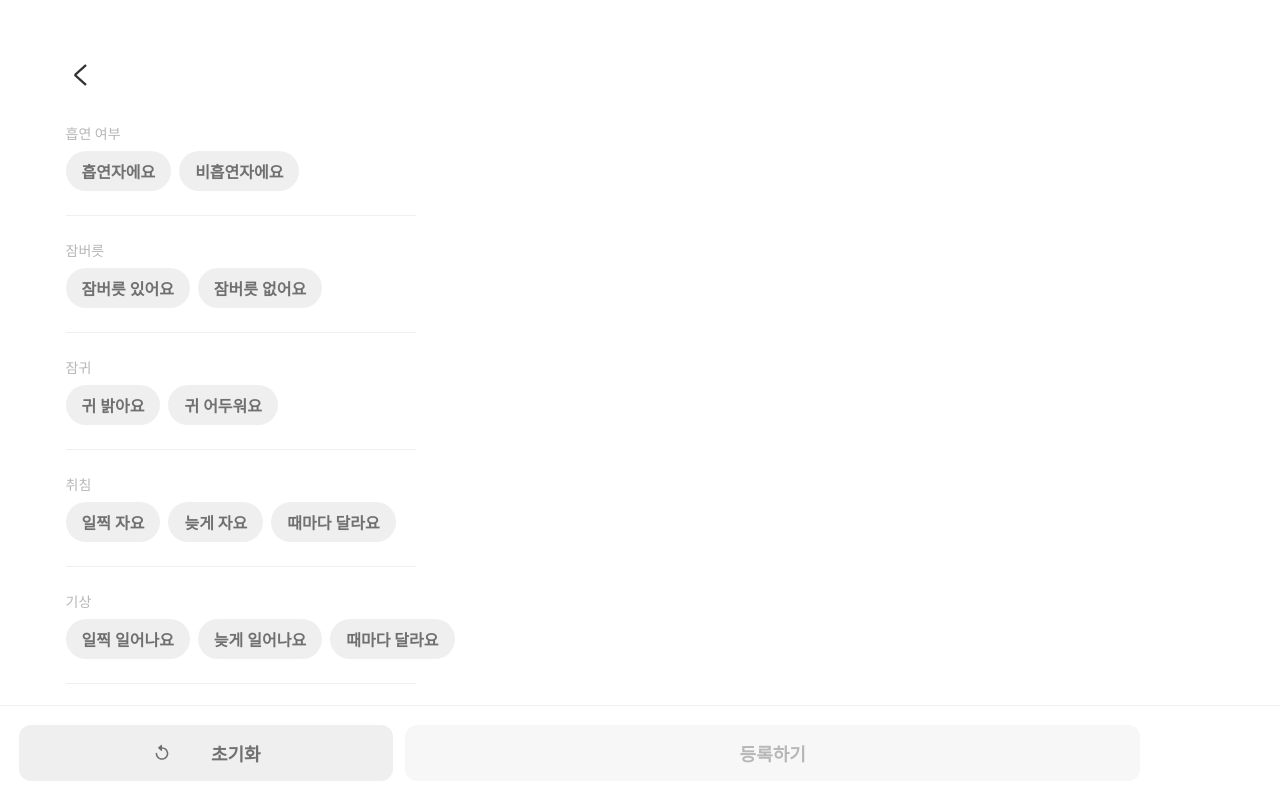
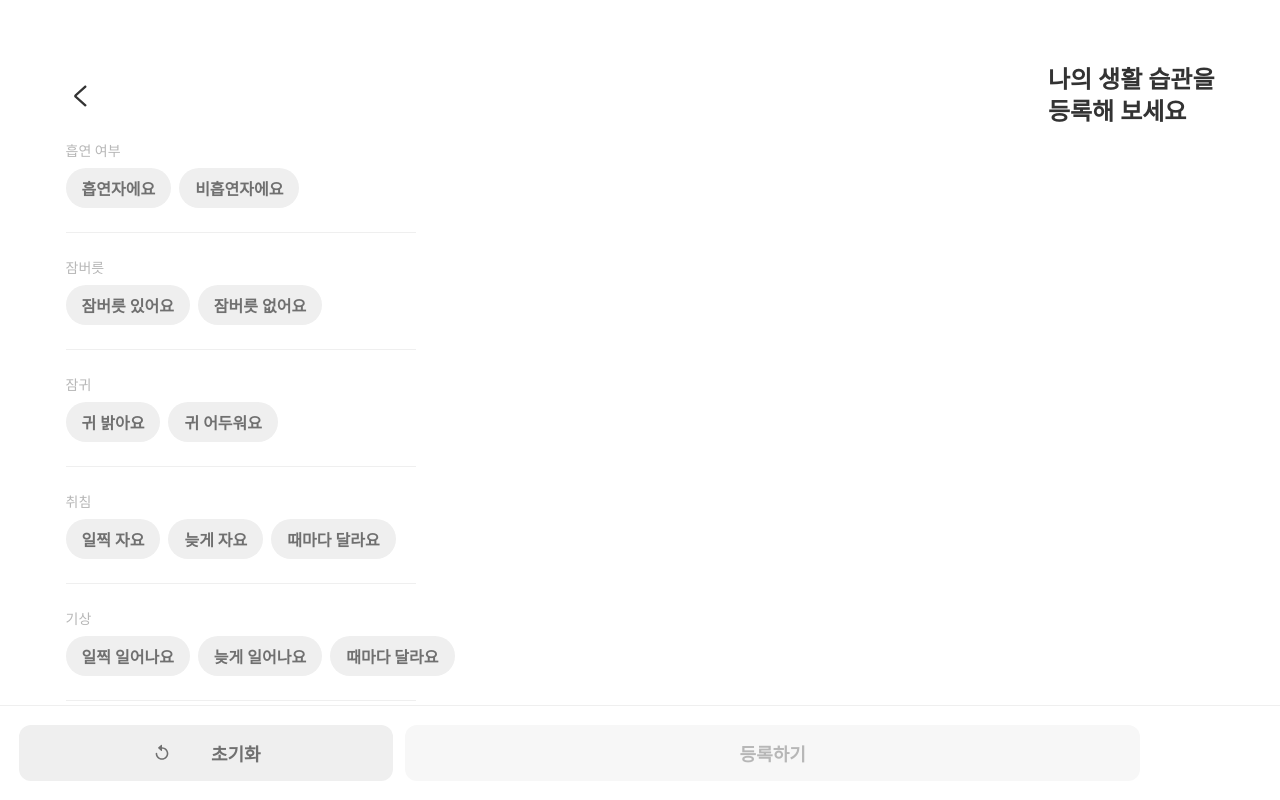
Before and after one commit to G-E-E-K-S/GEEKS-FE, a React (Create React App) app: page /lifestyle in a window 1280 px wide. Built offline with nearby package versions, Linux system fonts and the light colour scheme; no server answers.

Commit message:
Fix detail design

```diff
--- a/src/components/Common/ApplyCancleBottomSheet.js
+++ b/src/components/Common/ApplyCancleBottomSheet.js
@@ -36,7 +36,8 @@ const SubMessage = styled(Message)`
   font-weight: 500;
   font-size: 1rem;
   font-weight: 500;
-  margin-top: 8px;
+  margin-top: 12px;
+  line-height: 22px;
 `;
 const CloseIcon = styled.img`
   width: 28px;
--- a/src/components/Common/CommonStyle.js
+++ b/src/components/Common/CommonStyle.js
@@ -10,7 +10,7 @@ export const Totalframe = styled.div`
   &::-webkit-scrollbar {
     display: none;
   }
-  background: ${(props) => props.main ? '#FAFAFA' : '#fff'};
+  background: ${(props) => props.background};
 `;
 
 export const ScreenComponent = styled.div`
--- a/src/components/Main/Header.js
+++ b/src/components/Main/Header.js
@@ -3,7 +3,7 @@ import styled from 'styled-components';
 import Modal from 'react-modal';
 import downArrow from '../../assets/img/Home/downArrow.svg';
 import search from '../../assets/img/Home/search.svg';
-import noti from '../../assets/img/Home/noti.svg';
+// import noti from '../../assets/img/Home/noti.svg';
 import edit from '../../assets/img/Home/edit.svg';
 
 const TotalHeader = styled.div`
@@ -77,7 +77,7 @@ const Header = () => {
             </DormitoryKind>
             <Icon>
                 <img src={search}/>
-                <img src={noti}/>
+                {/* <img src={noti}/> */}
                 <img src={edit}/>
             </Icon>
         </TotalHeader>
--- a/src/pages/FindRoommate/FindRoommate.js
+++ b/src/pages/FindRoommate/FindRoommate.js
@@ -57,7 +57,7 @@ const FindRoommate = () => {
   },[]);
 
   return (
-    <c.Totalframe main={true}>
+    <c.Totalframe background={`linear-gradient(180deg, #FFF 0%, #F7F7F7 71%)`}>
       <c.ScreenComponent>
         <c.SubScreen>
           <Header />
--- a/src/pages/FindRoommate/User.js
+++ b/src/pages/FindRoommate/User.js
@@ -218,7 +218,6 @@ const User = () => {
         backgroundColor: ['#FFD540','#EFEFEF'],
         cutout: "80%",
         borderWidth: 0,
-        borderRadius: [30,-30],
         options:{
           responsive: false,
           plugins:{
--- a/src/pages/Join/FinalPage.js
+++ b/src/pages/Join/FinalPage.js
@@ -3,7 +3,7 @@ import { useNavigate } from "react-router-dom";
 import styled from "styled-components";
 import * as c from "../../components/Common/CommonStyle";
 import JoinButton from "../../components/Join/JoinButton";
-import Home from "../../assets/img/Join/joinFinalPage.svg";
+import BedIcon from "../../assets/gif/bed.gif";
 
 const WelcomeText = styled.div`
   margin-top: 14.21vh;
@@ -30,18 +30,19 @@ const TopImg = styled.div`
 `;
 
 const MainImg = styled.img`
-  margin-top: 8.29vh;
+  width: 354px;
+  height: 354px;
 `;
 const FinalPage = () => {
   const navigate = useNavigate();
 
   return (
-    <c.Totalframe>
+    <c.Totalframe background={`linear-gradient(180deg, rgba(255, 199, 0, 0.10) 0%, rgba(250, 250, 250, 0.10) 100%)`}>
       <c.ScreenComponent>
         <WelcomeText>환영합니다!</WelcomeText>
         <SubText>{`이제부터 긱스와 함께\n행복한 기숙사 생활 해봐요`}</SubText>
         <TopImg>
-          <MainImg src={Home} />
+          <MainImg src={BedIcon} />
         </TopImg>
         <JoinButton
           btnName={"룸메이트 찾으러 가기"}
--- a/src/pages/Join/NickName.js
+++ b/src/pages/Join/NickName.js
@@ -15,7 +15,7 @@ const InputNickName = styled.input`
   height: 48px;
   padding: 0px 0px 0.94vh 0px;
   border-bottom: 2px solid
-    ${(props) => (props.isSelected ? "#707070" : "#EFEFEF")};
+    ${(props) => (props.isSelected ? "#ECAA00" : "#EFEFEF")};
   margin-top: 6.16vh;
   font-style: normal;
   font-size: 24px;
--- a/src/pages/Main/Home.js
+++ b/src/pages/Main/Home.js
@@ -135,7 +135,7 @@ const Home = () => {
     navigate("/liverule");
   };
   return (
-    <c.Totalframe main={true}>
+    <c.Totalframe background={`#FAFAFA`}>
       <c.ScreenComponent>
         <c.SubScreen>
           <Header />
--- a/src/pages/MyPage/LifeStyles.js
+++ b/src/pages/MyPage/LifeStyles.js
@@ -2,14 +2,18 @@ import React, { useState, useEffect } from "react";
 import axios from "axios";
 import styled from "styled-components";
 import * as c from "../../components/Common/CommonStyle";
-import GoBack from "../../components/Common/GoBack";
-import SubTitle from "../../components/Main/SubTitle";
+import HeaderMenu from "../../components/Common/HeaderMenu";
 import LifeStyle from "../../components/Main/LifeStyle";
 import reset from '../../assets/img/MyPage/reset.svg';
 
-const SubTitleBox = styled.div`
-    margin-top: 2.36vh;
-    margin-bottom: 4.26vh;
+const SubTitle = styled.div`
+  display: flex;
+  flex-direction: column;
+  color: #333;
+  font-size: 1.5rem;
+  font-weight: 700;
+  line-height: 32px;
+  white-space: pre-wrap;
 `;
 const BottomMenues = styled.div`
   display: flex;
@@ -134,10 +138,9 @@ const LifeStyles = () => {
     <c.Totalframe>
       <c.ScreenComponent>
         <c.SubScreen>
-            <GoBack marginTop={`7.58vh`}/>
-            <SubTitleBox>
-                <SubTitle subtitle={`나의 생활 습관을\n등록해 보세요`}/>
-            </SubTitleBox>
+            <HeaderMenu>
+              <SubTitle>{`나의 생활 습관을\n등록해 보세요`}</SubTitle>
+            </HeaderMenu>
             <LifeStyle lifeStyleText={`흡연 여부`} lifeStyle={[{'흡연자에요': true},{'비흡연자에요': false}]} lifeStyleSection={setIsSmoke} isState={isSmoke}/>
             <LifeStyle lifeStyleText={`잠버릇`} lifeStyle={[{'잠버릇 있어요' : true},{'잠버릇 없어요' : false}]} lifeStyleSection={setIsHabit} isState={isHabit}/>
             <LifeStyle lifeStyleText={`잠귀`} lifeStyle={[{'귀 밝아요' : 'BRIGHT'},{'귀 어두워요' : 'DARK'}]} lifeStyleSection={setIsEar} isState={isEar}/>
```
Also changed, not shown: 1 other file (tests, documents, lock files or other folders).
